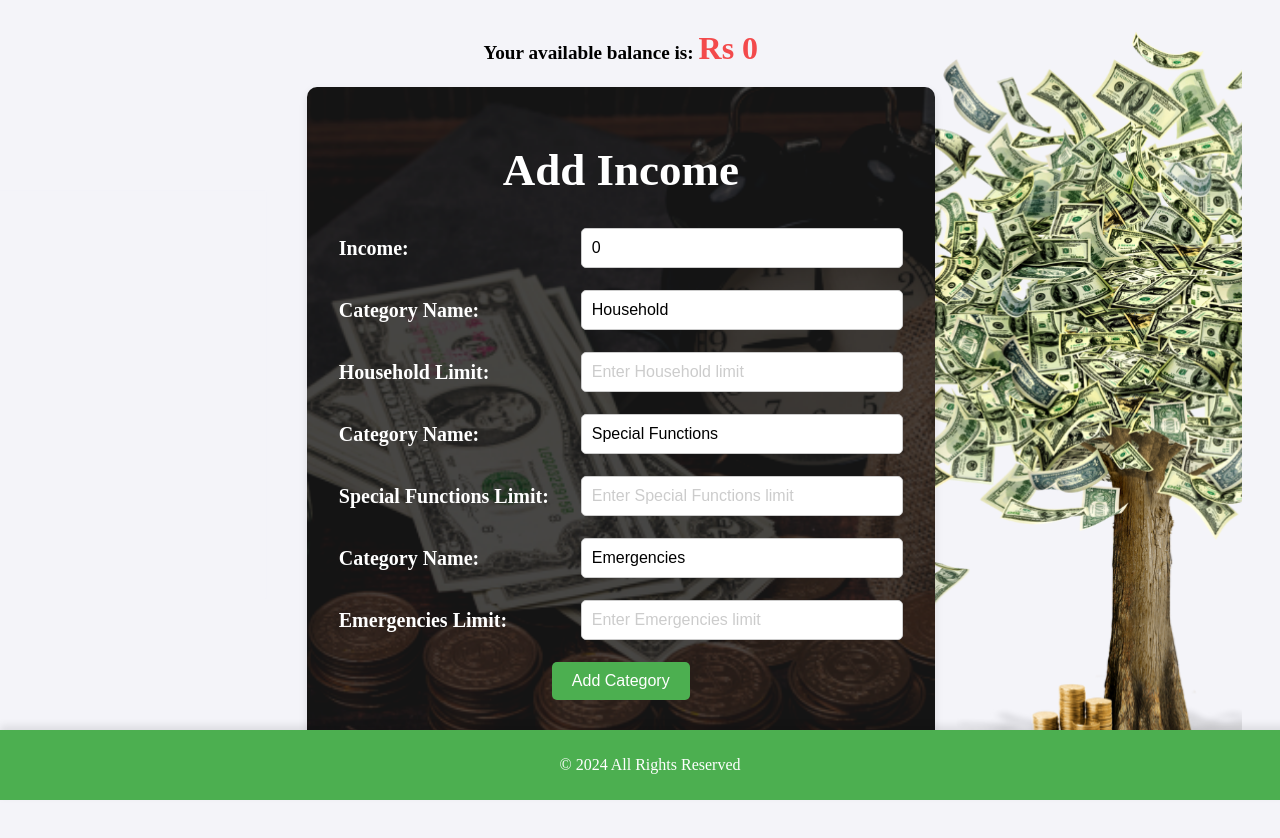
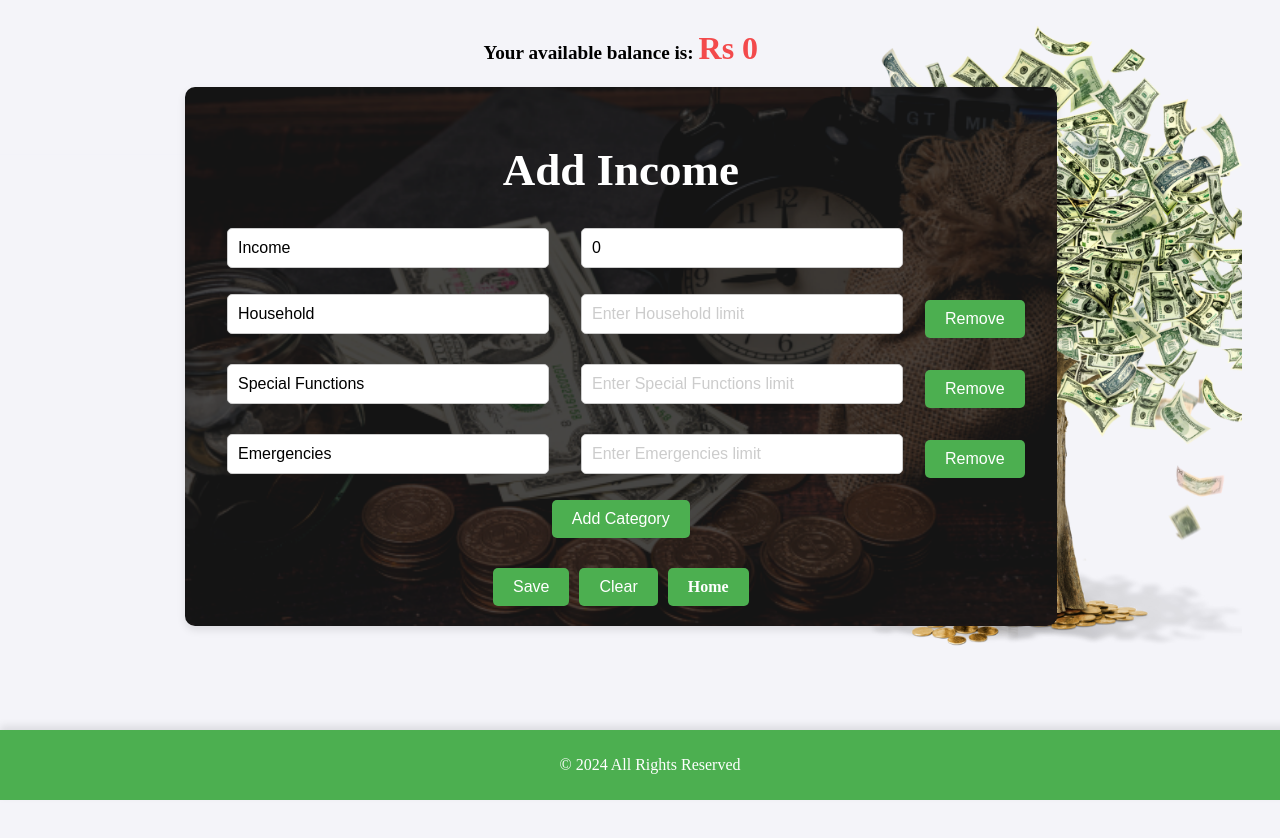
Before and after one commit to anasbm1000/reactJSBasics, a React (Create React App) app in the folder expensetracker/: page /income in a window 1280 px wide. Shown: the top 838 px of the page. After the commit the page ends 800 px from the top, so only its background shows below. Built offline with nearby package versions, Linux system fonts and the light colour scheme.

Commit message:
Added remove button to individual categories

```diff
--- a/expensetracker/src/components/Income.js
+++ b/expensetracker/src/components/Income.js
@@ -66,7 +66,6 @@ const Income = ({ income, setIncome }) => {
     }
   };
 
-
   const handleSubmit = (event) => {
     event.preventDefault();
     const incomeData = { income, categories };
@@ -97,6 +96,12 @@ const Income = ({ income, setIncome }) => {
     updatedCategories[index].name = newName;
     setCategories(updatedCategories);
   };
+
+  const handleRemoveCategory = (index) => {
+    const updatedCategories = categories.filter((_, i) => i !== index);
+    setCategories(updatedCategories);
+  };
+
   return (
     <div className={`profile-container ${submitted ? 'submitted' : ''}`}>
       {submitted && (
@@ -122,7 +127,7 @@ const Income = ({ income, setIncome }) => {
           <table>
             <tbody>
               <tr>
-                <th>Income:</th>
+                <th><input type="text" name="income" value="Income" placeholder="Enter your income" /></th>
                 <td>
                   <input
                     type="number"
@@ -136,7 +141,6 @@ const Income = ({ income, setIncome }) => {
               {categories.map((category, index) => (
                 <React.Fragment key={index}>
                   <tr>
-                    <th>Category Name:</th>
                     <td>
                       <input
                         type="text"
@@ -145,9 +149,6 @@ const Income = ({ income, setIncome }) => {
                         placeholder="Enter category name"
                       />
                     </td>
-                  </tr>
-                  <tr>
-                    <th>{category.name} Limit:</th>
                     <td>
                       <input
                         type="number"
@@ -157,6 +158,9 @@ const Income = ({ income, setIncome }) => {
                         onChange={(e) => handleChange(e, index)}
                         min="0"
                       />
+                    </td>
+                    <td>
+                      <button type="button" onClick={() => handleRemoveCategory(index)}>Remove</button>
                     </td>
                   </tr>
                 </React.Fragment>
```
